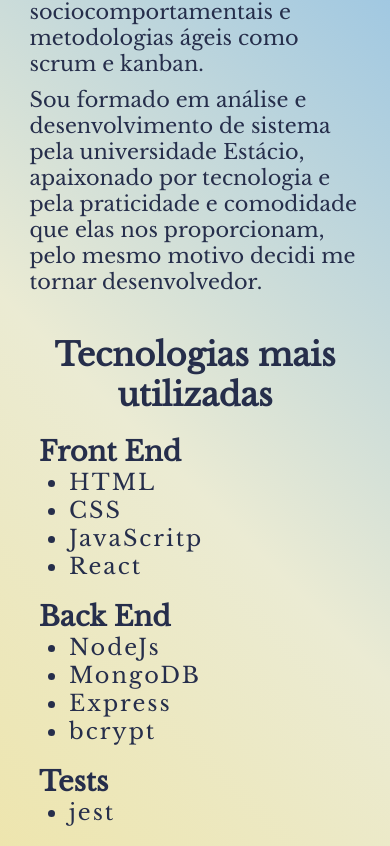
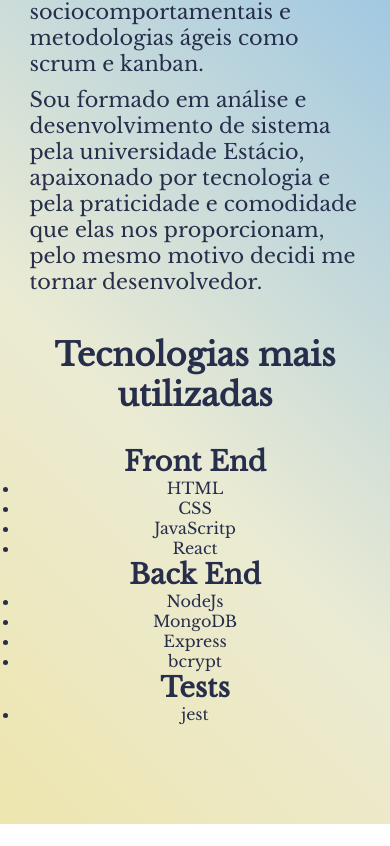
Before and after one commit to dennisMarcelo/portifolioReact, a React (Create React App) app: page /#/ in a window 390 px wide. Shown: the part 583-1429 px from the top of the page. After the commit the page ends 1407 px from the top, so only its background shows below. Built offline with nearby package versions, Linux system fonts and the light colour scheme.

Commit message:
css para para frafico de skills

```diff
--- a/src/components/style/HardSkills.css
+++ b/src/components/style/HardSkills.css
@@ -1,29 +1,31 @@
 .HardSkills{
+  text-align: center;
   width: 100%;
-  padding-top: 10px
-}
-
-.hardSkills-title {
-  text-align: center;
+  padding-top: 10px;
+  margin-bottom: 100px;
 }
 
 .skills {
-  width: 80%;
-  margin: 20px auto;
+  width: 45%;
+  margin: 10px auto;
 }
 
-.skills ul {
-  margin: 20px 0;
+.hardSkills-group {
+  width: 100%;
+  display: flex;
+  flex-wrap: wrap;
 }
 
-.skills ul li {
-  margin-left: 30px;
-  font-size: 1.4em;
-  letter-spacing: 2px;
-}
 
 @media screen and (min-width:860px) {
   .HardSkills {
     padding-top: 60px
   }
 }
+
+@media screen and (max-width:860px) {
+  .skills {
+    width: 90%;
+    margin: 30px auto;
+  }
+}
```
